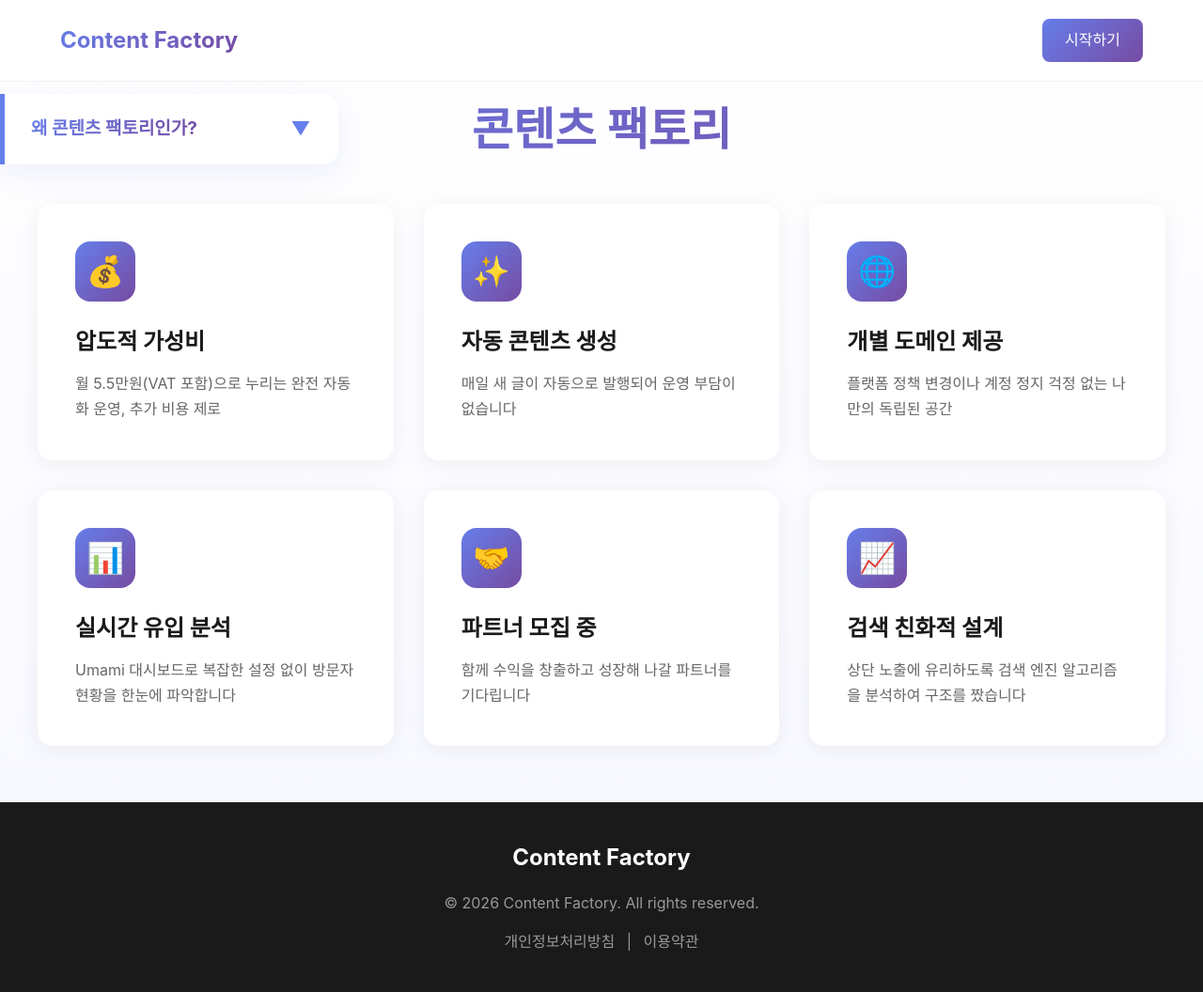
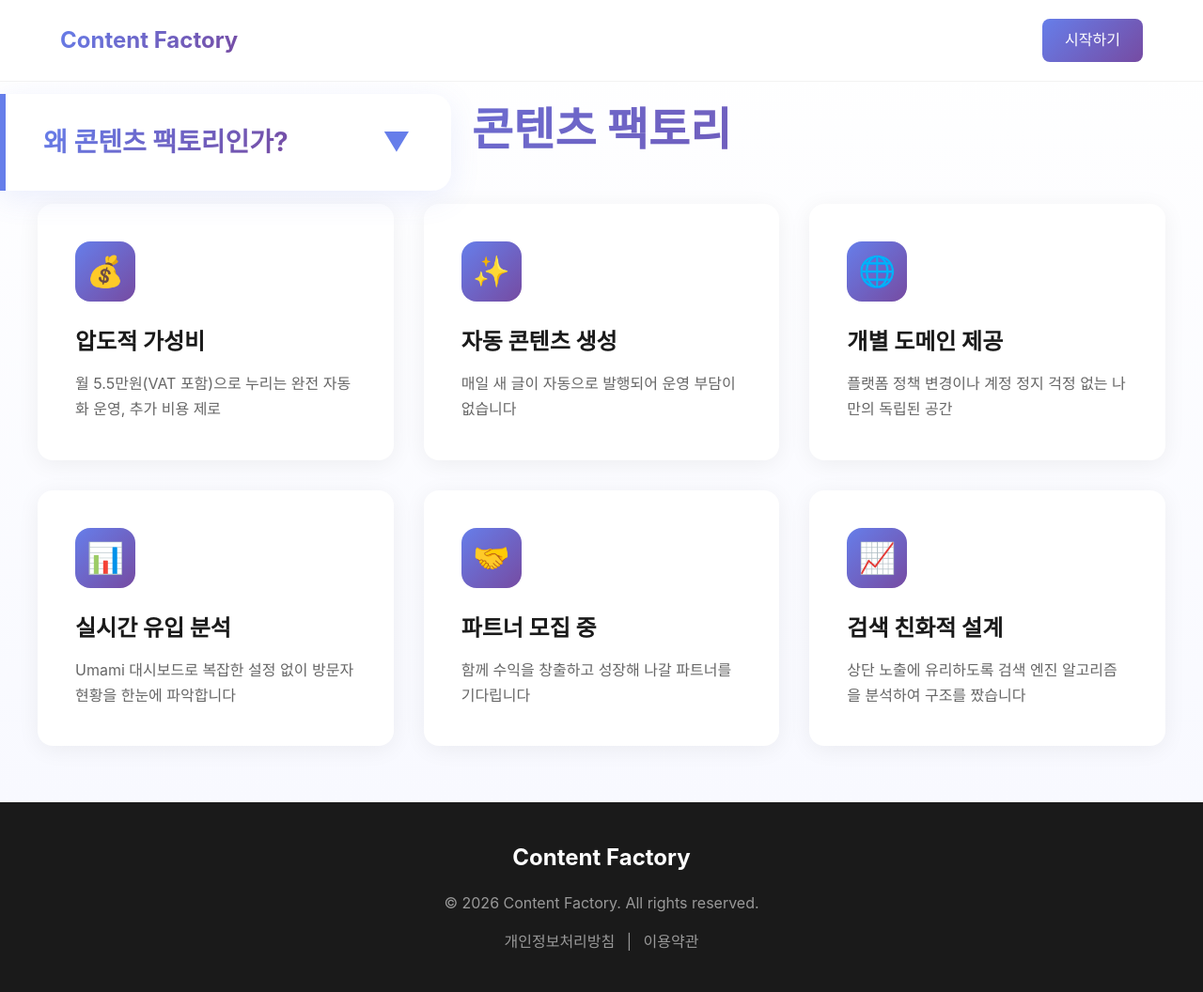
Before and after one commit to jeonwoohyun85/content-factory, a website: page landing/index.html in a window 1280 px wide. Shown: the whole page at 94% size. Drawn offline with Linux system fonts and the light colour scheme.

Commit message:
design: 아코디언 크기 최적화 (480px)

```diff
--- a/landing/index.html
+++ b/landing/index.html
@@ -86,26 +86,26 @@
             position: fixed;
             left: 0;
             top: 100px;
-            width: 360px;
+            width: 480px;
             z-index: 100;
         }
 
         .accordion {
             background: white;
-            border-radius: 0 16px 16px 0;
+            border-radius: 0 20px 20px 0;
             overflow: hidden;
             box-shadow: 0 8px 32px rgba(102, 126, 234, 0.12);
         }
 
         .accordion-header {
-            padding: 24px 28px;
+            padding: 32px 40px;
             cursor: pointer;
             display: flex;
             justify-content: space-between;
             align-items: center;
             transition: background 0.2s;
             user-select: none;
-            border-left: 5px solid #667eea;
+            border-left: 6px solid #667eea;
         }
 
         .accordion-header:hover {
@@ -113,7 +113,7 @@
         }
 
         .accordion-title {
-            font-size: 19px;
+            font-size: 28px;
             font-weight: 700;
             background: linear-gradient(135deg, #667eea 0%, #764ba2 100%);
             -webkit-background-clip: text;
@@ -122,17 +122,17 @@
         }
 
         .accordion-icon {
-            width: 24px;
-            height: 24px;
+            width: 36px;
+            height: 36px;
             display: flex;
             align-items: center;
             justify-content: center;
             transition: transform 0.3s;
             color: #667eea;
-            font-size: 20px;
+            font-size: 28px;
             font-weight: bold;
             flex-shrink: 0;
-            margin-left: 12px;
+            margin-left: 16px;
         }
 
         .accordion.active .accordion-icon {
@@ -146,27 +146,27 @@
         }
 
         .accordion-body {
-            padding: 0 28px 28px 28px;
-            max-height: 650px;
+            padding: 0 40px 40px 40px;
+            max-height: 700px;
             overflow-y: auto;
         }
 
         .accordion-body::-webkit-scrollbar {
-            width: 6px;
+            width: 8px;
         }
 
         .accordion-body::-webkit-scrollbar-track {
             background: #f1f1f1;
-            border-radius: 3px;
+            border-radius: 4px;
         }
 
         .accordion-body::-webkit-scrollbar-thumb {
             background: linear-gradient(135deg, #667eea 0%, #764ba2 100%);
-            border-radius: 3px;
+            border-radius: 4px;
         }
 
         .content-section {
-            margin-bottom: 28px;
+            margin-bottom: 32px;
         }
 
         .content-section:last-child {
@@ -174,17 +174,17 @@
         }
 
         .content-section-title {
-            font-size: 14px;
+            font-size: 17px;
             font-weight: 700;
             color: #1a1a1a;
-            margin-bottom: 10px;
+            margin-bottom: 12px;
         }
 
         .content-section-text {
             color: #555;
             white-space: pre-line;
-            font-size: 13px;
-            line-height: 1.8;
+            font-size: 15px;
+            line-height: 1.9;
         }
 
         /* Cards Grid - Centered */
```
